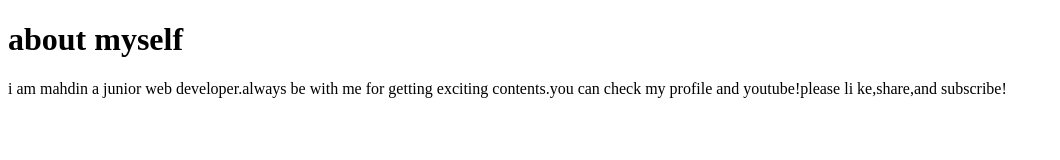
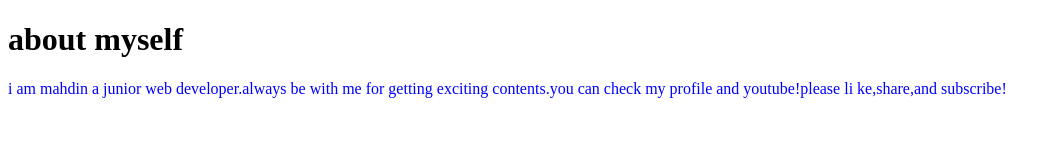
Before and after one commit to mdmahdin/mahdin-trial, a plain HTML site: page index.html in a window 1280 px wide. Shown: the whole page, without its empty margins (0-1060 px from the left). Drawn offline with Linux system fonts and the light colour scheme.

Commit message:
color add

```diff
--- a/index.html
+++ b/index.html
@@ -8,7 +8,7 @@
 </head>
 <body>
     <h1>about myself</h1>
-    <p>i am mahdin a junior web developer.always be with me for getting exciting contents.you can check my profile and youtube!please li
+    <p style="color:  blue ;">i am mahdin a junior web developer.always be with me for getting exciting contents.you can check my profile and youtube!please li
         ke,share,and subscribe!</p>
 </body>
 </html>
```
